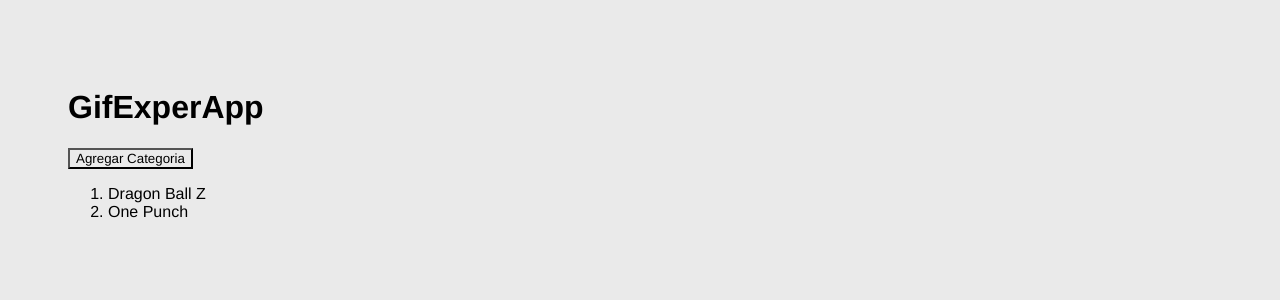
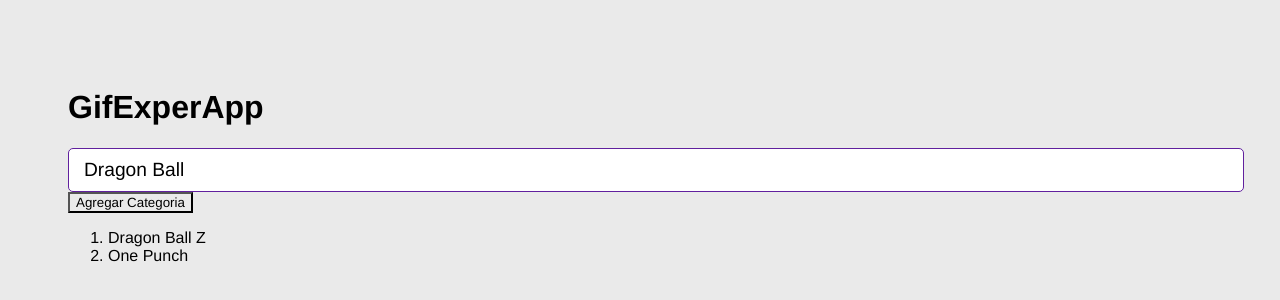
Before and after one commit to Jorsg/React-GitApp, a React (Vite) app: page / in a window 1280 px wide. Shown: the top 300 px of the page. Built offline with nearby package versions, Linux system fonts and the light colour scheme.

Commit message:
Add new component and integrate on the main page

```diff
--- /dev/null
+++ b/src/Components/AddCategory.jsx
@@ -0,0 +1,27 @@
+/* eslint-disable react/prop-types */
+/* eslint-disable no-unused-vars */
+import React, { useState } from 'react'
+
+const AddCategory = ({ setCategories }) => {
+
+    const [inputValue, setInputValue] = useState('Dragon Ball')
+
+    const onInputChange = ({target}) => setInputValue(target.value);
+
+    const onSubmit = (event) => {
+      event.preventDefault();
+      setCategories(categories => [inputValue, ...categories]);
+      // setCategories(categories => [inputValue, ...categories]);
+
+    };
+  return (
+    <form onSubmit={(event) => onSubmit(event)}>
+      <input type='text'
+      placeholder='Bucar gifs'
+      value={inputValue}
+      onChange={onInputChange}/>
+    </form>
+  )
+}
+
+export default AddCategory
--- a/src/GifExpertApp.jsx
+++ b/src/GifExpertApp.jsx
@@ -1,12 +1,13 @@
 /* eslint-disable no-unused-vars */
 import { useState } from "react";
+import AddCategory from "./Components/AddCategory";
 
 
 const GifExpertApp = () => {
 
 const [categories, setCatagories] = useState([ 'Dragon Ball Z','One Punch']);
 
-const onAddCategory = () => setCatagories([...categories,'Bastards']);
+ const onAddCategory = () => setCatagories([...categories,'Bastards']);
 
   return (
     <>
@@ -14,6 +15,7 @@ const onAddCategory = () => setCatagories([...categories,'Bastards']);
       <h1>GifExperApp</h1>
 
       {/* input */}
+      <AddCategory setCatagories={setCatagories}/>
 
       {/* listado de gif */}
       <button onClick={onAddCategory}>Agregar Categoria</button>
```
